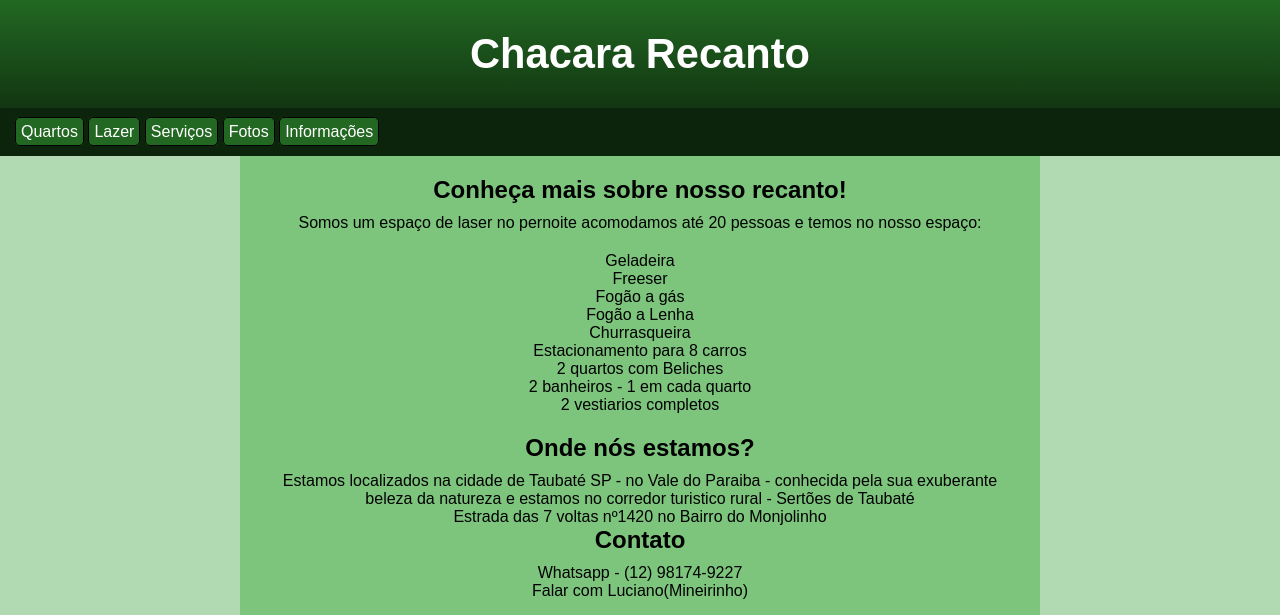
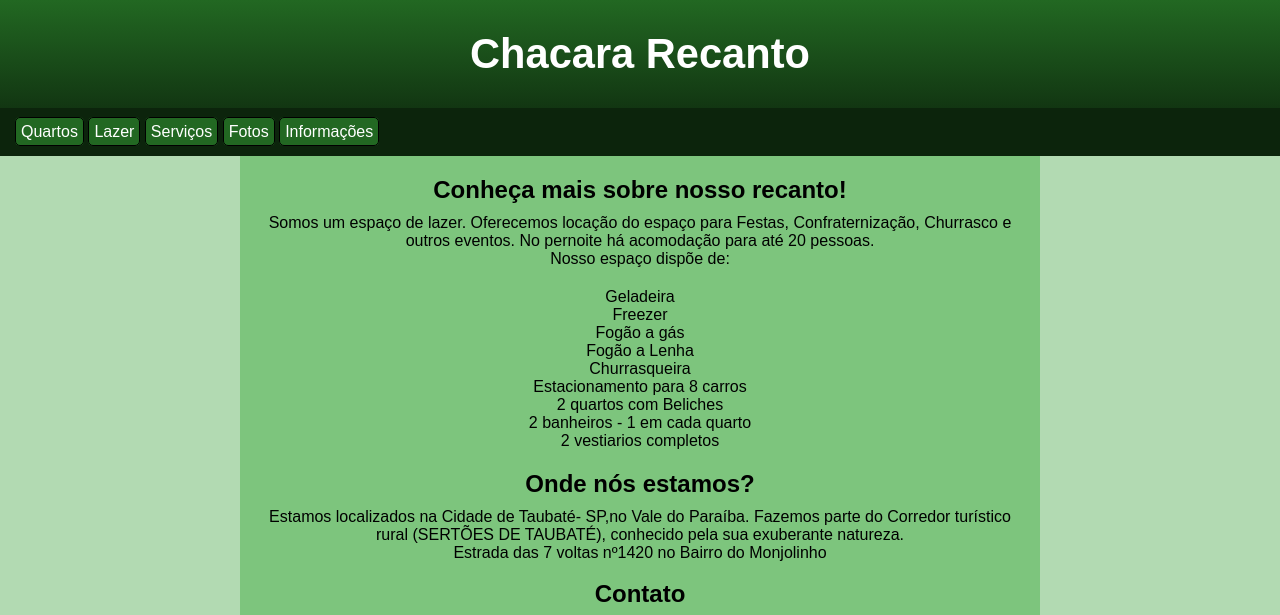
Before and after one commit to hernanibueno/Luciano, a plain HTML site: page contato.html in a window 1280 px wide. Shown: the top 615 px of the page. Drawn offline with Linux system fonts and the light colour scheme.

Commit message:
atualização lu

```diff
--- a/contato.html
+++ b/contato.html
@@ -24,10 +24,15 @@
     <main>
         <section class="contato">
             <h2 class="contato">Conheça mais sobre nosso recanto!</h2>
-            <p class="contato">Somos um espaço de laser no pernoite acomodamos até 20 pessoas e temos no nosso espaço:</p>
+            <p class="contato">Somos um espaço de lazer.
+                Oferecemos locação do espaço para Festas, Confraternização, Churrasco e outros eventos.
+                No pernoite há acomodação para até 20 pessoas.</p>
+            <p class="contato">
+                Nosso espaço dispõe de:
+            </p>
             <ul>
                 <li>Geladeira</li>
-                <li>Freeser</li>
+                <li>Freezer</li>
                 <li>Fogão a gás</li>
                 <li>Fogão a Lenha</li>
                 <li>Churrasqueira</li>
@@ -37,11 +42,15 @@
                 <li>2 vestiarios completos</li>
             </ul>
             <h2 class="contato">Onde nós estamos?</h2>
-            <p class="contato">Estamos localizados na cidade de Taubaté SP - no Vale do Paraiba - conhecida pela sua exuberante beleza da natureza e estamos no corredor turistico rural - Sertões de Taubaté </p>
+            <p class="contato">Estamos localizados na Cidade de Taubaté- SP,no Vale do Paraíba.
+                Fazemos parte do Corredor turístico rural (SERTÕES DE TAUBATÉ), conhecido pela sua exuberante natureza.
+            </p>
             <p class="contato">Estrada das 7 voltas nº1420 no Bairro do Monjolinho</p>
+            <br>
             <h2 class="contato">Contato</h2>
             <p class="contato">Whatsapp - (12) 98174-9227</p>
             <p class="contato">Falar com Luciano(Mineirinho)</p>
+
         </section>
         <div class="contato">
             <iframe src="https://www.google.com/maps/embed?pb=!1m18!1m12!1m3!1d14682.446680032514!2d-45.447267335041886!3d-23.074694293930506!2m3!1f0!2f0!3f0!3m2!1i1024!2i768!4f13.1!3m3!1m2!1s0x0%3A0x25336f6adf42669e!2sCh%C3%A1cara%20Recanto%20-%20Luciano!5e0!3m2!1spt-BR!2sbr!4v1646845742796!5m2!1spt-BR!2sbr" width="600" height="450" style="border:0;" allowfullscreen="" loading="lazy"></iframe>
```
